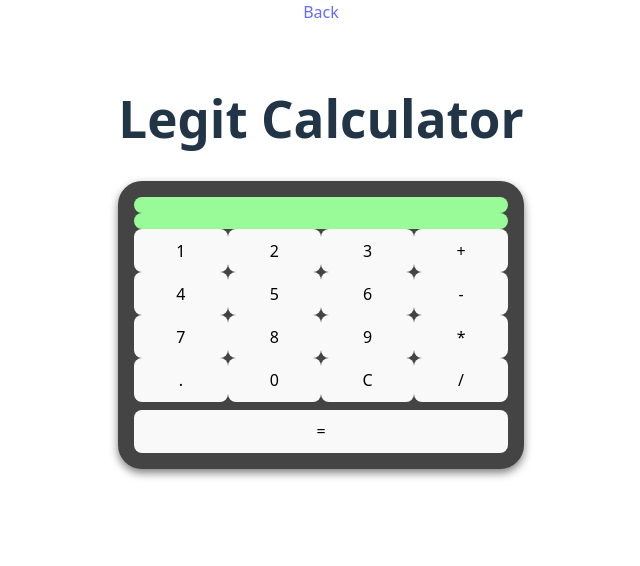
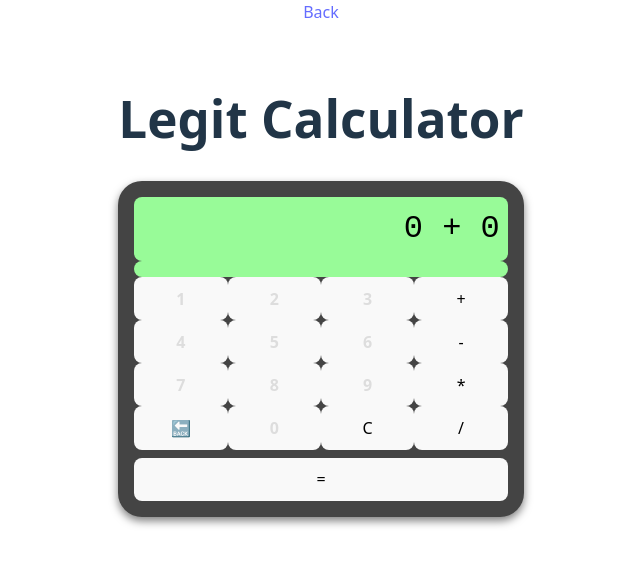
Before and after one commit to CliffCCode/terrible-JS-tools, a website built with Vite: page JS tools/calculator.html in a window 1280 px wide. Shown: the whole page, without its empty margins (319-959 px from the left). Built offline with nearby package versions, Linux system fonts and the light colour scheme.

Commit message:
implemented state machine and completed the core functionalities

```diff
--- a/JS tools/calculator.html
+++ b/JS tools/calculator.html
@@ -20,25 +20,25 @@
         <div class="Display" id="input"></div>
         <div class="Display" id="output"></div>
 
-        <button class="calculatorButton" id="button1">1</button>
-        <button class="calculatorButton" id="button2">2</button>
-        <button class="calculatorButton" id="button3">3</button>
-        <button class="calculatorButton" id="+">+</button>
+        <button class="calculatorButton number" >1</button>
+        <button class="calculatorButton number" >2</button>
+        <button class="calculatorButton number" >3</button>
+        <button class="calculatorButton operator" id="+">+</button>
 
-        <button class="calculatorButton">4</button>
-        <button class="calculatorButton">5</button>
-        <button class="calculatorButton">6</button>
-        <button class="calculatorButton" id="-">-</button>
+        <button class="calculatorButton number">4</button>
+        <button class="calculatorButton number">5</button>
+        <button class="calculatorButton number">6</button>
+        <button class="calculatorButton operator" id="-">-</button>
 
-        <button class="calculatorButton">7</button>
-        <button class="calculatorButton">8</button>
-        <button class="calculatorButton">9</button>
-        <button class="calculatorButton" id="*">*</button>
+        <button class="calculatorButton number">7</button>
+        <button class="calculatorButton number">8</button>
+        <button class="calculatorButton number">9</button>
+        <button class="calculatorButton operator" id="*">*</button>
 
-        <button class="calculatorButton">.</button>
-        <button class="calculatorButton">0</button>
+        <button class="calculatorButton">🔙</button>
+        <button class="calculatorButton number">0</button>
         <button class="calculatorButton" id="clear">C</button>
-        <button class="calculatorButton" id="/">/</button>
+        <button class="calculatorButton operator" id="/">/</button>
 
         <button class="submitButton">=</button>
       </div>
--- a/JS tools/src/calculator.css
+++ b/JS tools/src/calculator.css
@@ -45,3 +45,8 @@ button:hover {
   grid-column: span 4;
   margin-top: .5rem;
 }
+
+.number {
+  color: #ddd;
+  font-weight: bold;
+}
--- a/JS tools/src/calculator.js
+++ b/JS tools/src/calculator.js
@@ -1,46 +1,130 @@
 import './style.css'
 
-let firstNumber = 2;
-let secondNumber = 3;
+let firstNumber = 0;
+let secondNumber = 0;
 let operation = '+'
 let result = null;
+
+window.onload = () => {
+    machine.dispatchEvent('clear');
+}
+
+// TODO: Remove 2nd display
+const machine = {
+  state: "RESET",
+  transitions: {
+    RESET: {
+      clear: function() {
+        console.log("Clearing calculator...");
+        firstNumber = 0;
+        secondNumber = 0;
+        operation = '+';
+        result = null;
+        this.changeState('FIRST');
+        document.querySelector('#input').className = 'Display'
+        updateInputDisplay();
+      },
+    },
+    FIRST: {
+      handleNumberInput: handleNumberInput,
+      setOperation: setOperation,
+      reset: reset,
+      calculate: calculate,
+
+    },
+    OPERATION: {
+      reset: reset,
+      calculate: calculate,
+    },
+    SECOND: {
+      handleNumberInput: handleNumberInput,
+      setOperation: setOperation,
+      reset: reset,
+      calculate: calculate,
+    },
+    RESULT: {
+      handleNumberInput: handleNumberInput,
+      calculate: calculate,
+      reset: reset,
+    },
+  },
+
+  dispatchEvent(actionName, ...payload) {
+    // const actions = this.transitions[this.state];
+    const action = this.transitions[this.state][actionName];
+
+    if (action) {
+      action.apply(machine, ...payload);
+    } else {
+      // No action found for this event in the current state
+      console.log(`No action for event ${actionName} in state ${this.state}`);
+    }
+  },
+  changeState(newState) {
+    this.state = newState;
+    console.log(`State changed to: ${this.state}`);
+  }
+};
+
+// Number button press
+function handleNumberInput(num,) {
+  if (this.state === 'FIRST') {
+      firstNumber = parseInt(`${firstNumber}${num}`);
+  } else if (this.state === 'SECOND') {
+      secondNumber = parseInt(`${secondNumber}${num}`);
+  } else if (this.state === 'RESULT') {
+    machine.dispatchEvent('reset');
+    firstNumber = parseInt(`${firstNumber}${num}`);
+  }
+  updateInputDisplay();
+}
 
 // update input area
 function updateInputDisplay() {
     document.querySelector('#input').innerHTML = `${firstNumber} ${operation} ${secondNumber}`
-    document.querySelector('#input').className = 'Display'
+
 }
 
 function setOperation(op) {
   operation = op; // e.g. "+" when the user clicks the plus button
-    updateInputDisplay();
+  updateInputDisplay();
+  this.changeState('SECOND');
 }
 
-// Listener for calculator operations
-document.querySelectorAll('.calculatorButton').forEach(button => {
+function reset() {
+  this.changeState('RESET');
+  machine.dispatchEvent('clear');
+}
+
+
+// Input handling
+// Number inputs
+document.querySelectorAll('.number').forEach(button => {
+  button.addEventListener('click', () => {
+    const value = button.innerHTML; // Get the id of the button clicked
+    machine.dispatchEvent('handleNumberInput', [value]);
+  });
+});
+
+// operator inputs
+document.querySelectorAll('.operator').forEach(button => {
   button.addEventListener('click', () => {
     const value = button.id; // Get the id of the button clicked
-    if (['+', '-', '*', '/'].includes(value)) {
-      setOperation(value);
-    } else if (!isNaN(value) || value === '.') {
-      // If it's a number or a decimal point, update the display
-      document.querySelector('#input').innerHTML += value;
-    }
-    return;
+    console.log("Operator input:", value);
+    machine.dispatchEvent('setOperation', [value]);
   });
+});
+
+// equals input
+document.querySelector('.submitButton').addEventListener('click', () => {
+  machine.dispatchEvent('calculate');
 });
 
 // Clear inputs
 document.querySelector('#clear').addEventListener('click', () => {
-    firstNumber = 0;
-    secondNumber = 0;
-    operation = '+';
-    result = null;
-    document.querySelector('#input').innerHTML = '';
-    document.querySelector('#output').innerHTML = '';
-    document.querySelector('#input').className = 'Display muted';
-})
-
+  machine.dispatchEvent('reset');
+  machine.dispatchEvent('clear');
+});
 
 // Function to handle the calculation logic
 function calculate() {
@@ -63,17 +147,8 @@ function calculate() {
       result = firstNumber / secondNumber;
       break;
   }
-
-  console.log("Result:", result);
+  updateInputDisplay();
+  document.querySelector('#output').innerHTML = `= ${result}`;
+  document.querySelector('#input').className = 'Display muted';
+  this.changeState('RESULT');
 }
-
-
-// Click event for submit
-document.querySelector('.submitButton').addEventListener('click', () => {
-    calculate();
-
-    // Update the display area
-    updateInputDisplay();
-    document.querySelector('#output').innerHTML = `= ${result}`
-    document.querySelector('#input').className = 'Display muted'
-})
```
